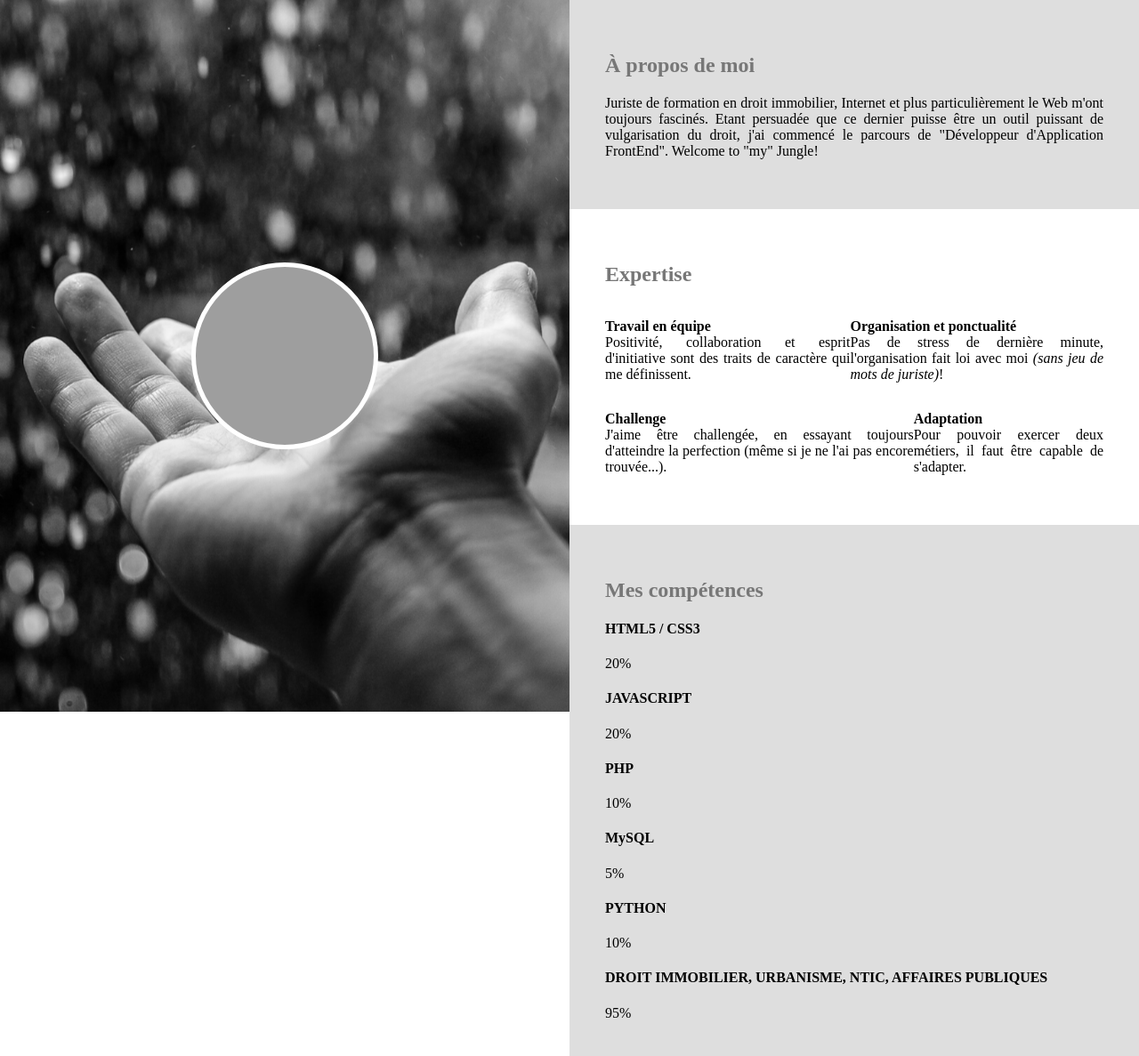
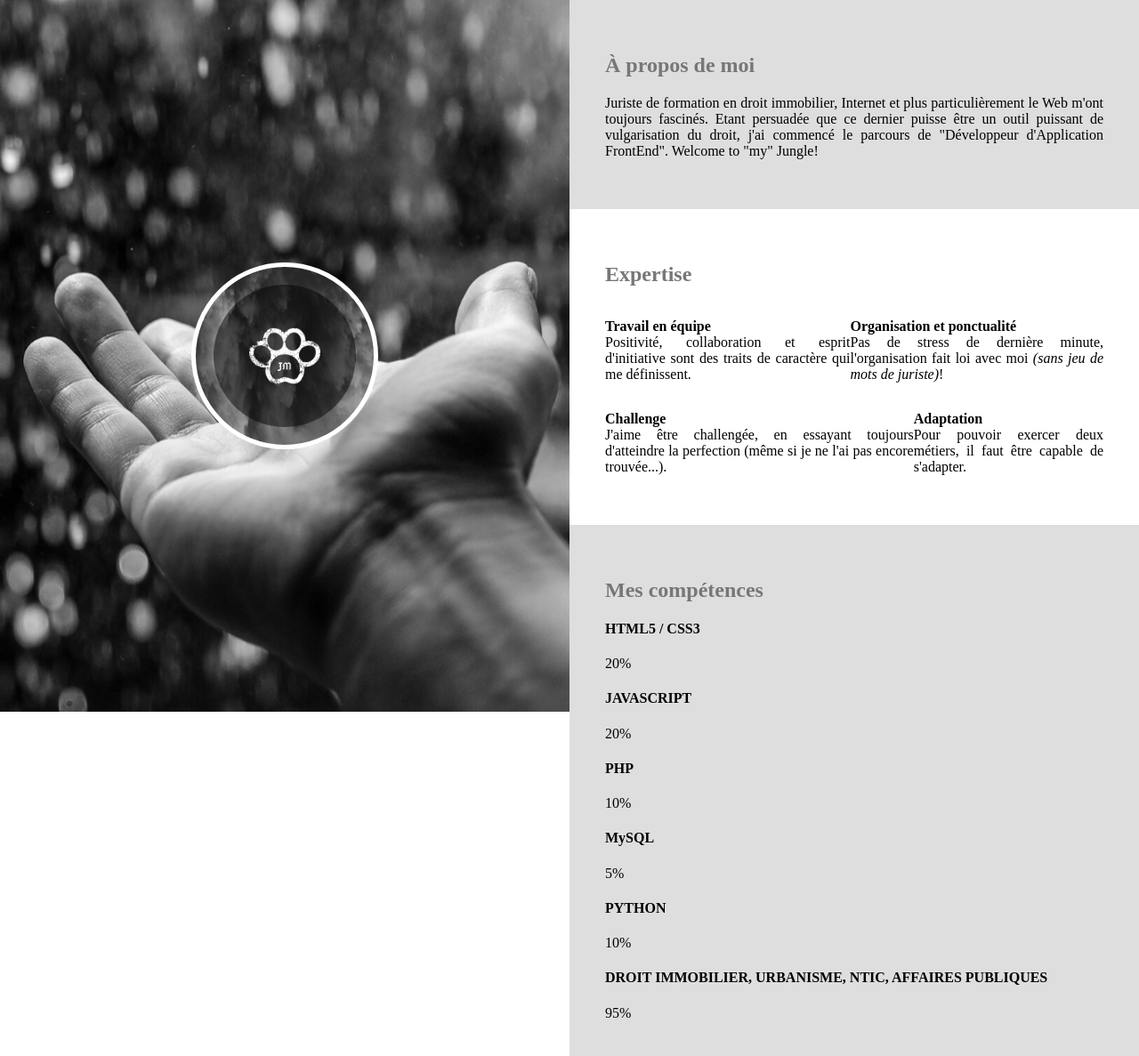
Before and after one commit to JulieMolla/juliemolla.github.io, a PHP site: page / in a window 1280 px wide, with the pointer over the restyled element. Shown: the top 1187 px of the page at 89% size. Run offline with PHP 8.4, Linux system fonts and the light colour scheme; some web fonts are replaced; grey boxes are pictures that could not be loaded.

Commit message:
survol image__background

```diff
--- a/style.css
+++ b/style.css
@@ -46,6 +46,10 @@ aside {
 
 }
 
+.image__background:hover {
+    background-image: url("images/logo.png");
+}
+
 .image__network {
 
 }
```
